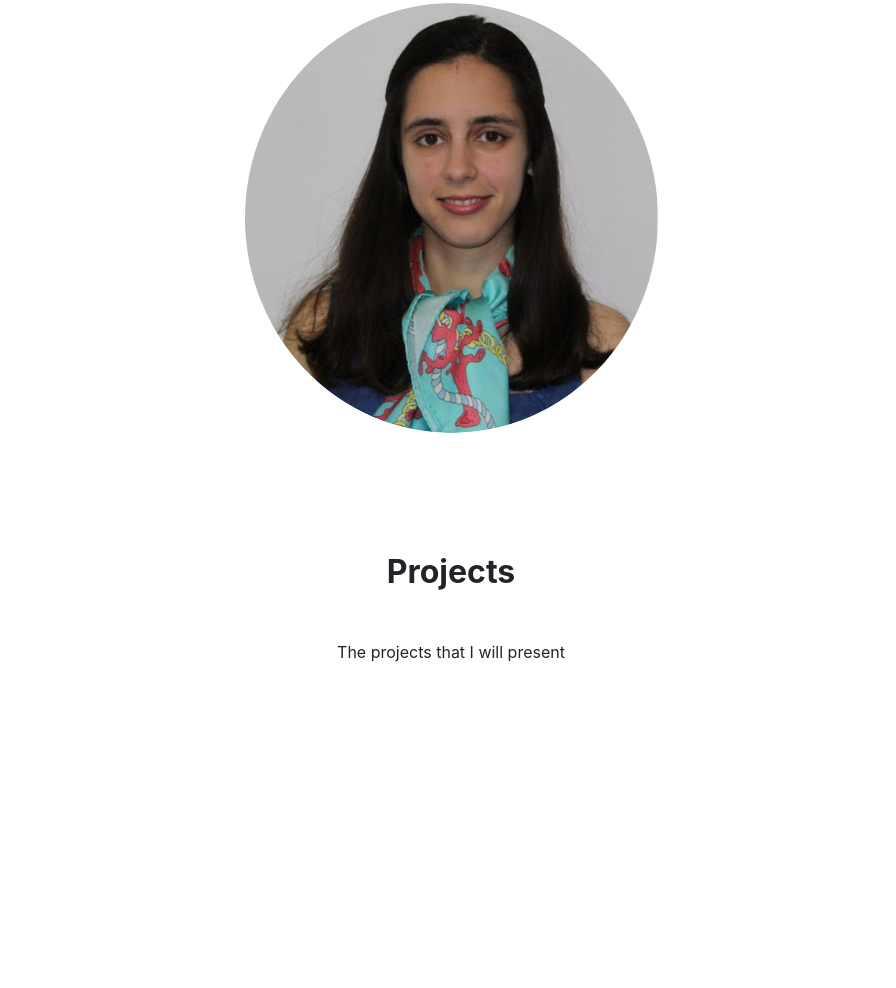
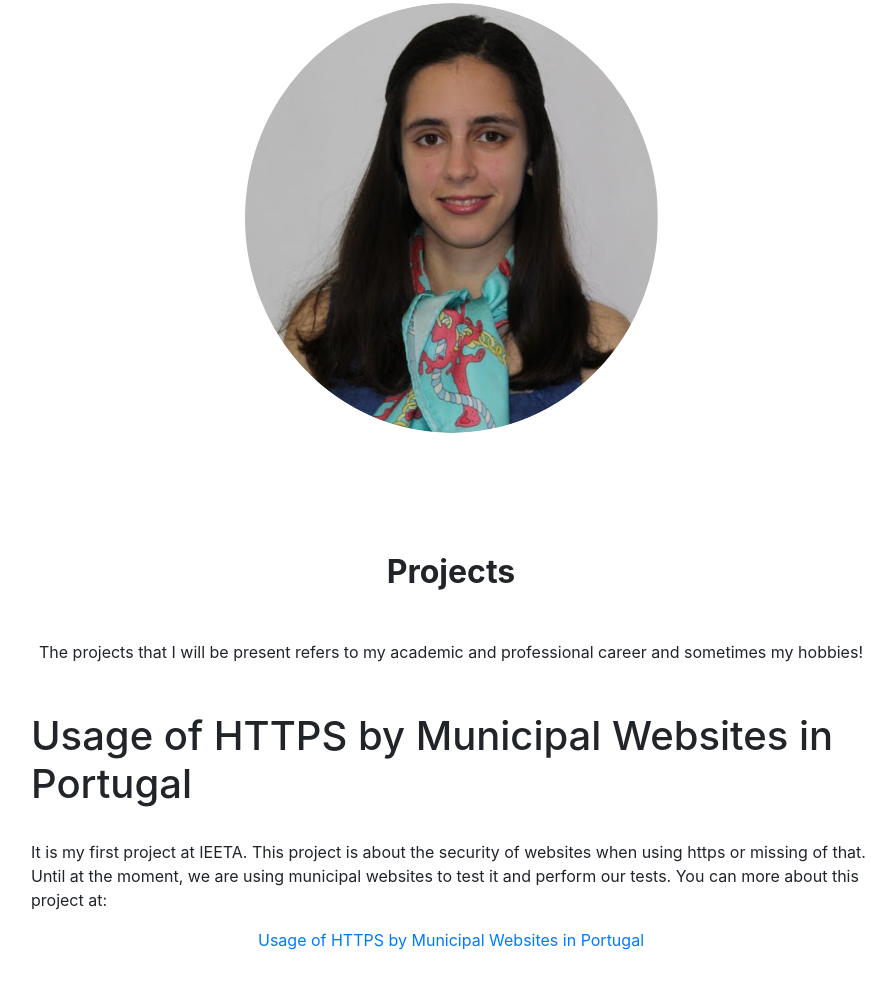
Before and after one commit to catarinaacsilva/My_Website, a plain HTML site: page projects.html in a window 1280 px wide. Shown: the part 437-1425 px from the top of the page, without its empty margins (189-1085 px from the left). Before the commit the page ends 1149 px from the top, so only its background shows below. Drawn offline with nearby package versions, Linux system fonts and the light colour scheme.

Commit message:
Updated project page

```diff
--- a/projects.html
+++ b/projects.html
@@ -79,7 +79,19 @@
 
                 <h2 class="h1-responsive font-weight-bold text-center my-5">Projects</h2>
 
-                <p class="text-center w-responsive mx-auto mb-5"> The projects that I will present </p>
+                <p class="text-center w-responsive mx-auto mb-5"> The projects that I will be present refers to my academic and professional career and sometimes my hobbies! </p>
+
+                <section class="my-5 margin-middle">
+                    <h1> Usage of HTTPS by Municipal Websites in Portugal </h1>
+                </br>
+
+                    <p> It is my first project at IEETA. This project is about the security of websites when using https or missing of that.
+                      Until at the moment, we are using municipal websites to test it and perform our tests. You can more about this project at:
+                    </p>
+
+                    <center><a href="https://hrun.hopto.org/https/"> Usage of HTTPS by Municipal Websites in Portugal  </a> </center>
+
+                </section>
 
 
 
```
